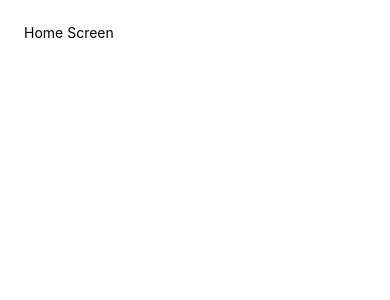
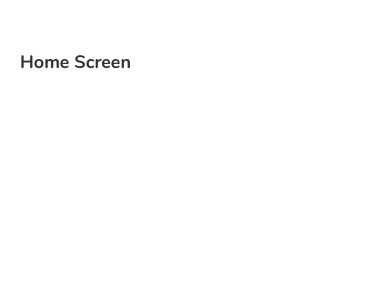
Before and after one commit to siegblink/game-zone, a React Native app: screen / in a window 390 px wide. Shown: the top 300 px of the page. Built offline with nearby package versions, Linux system fonts and the light colour scheme.

Commit message:
Add custom font style and global CSS styles.

```diff
--- a/App.js
+++ b/App.js
@@ -1,7 +1,20 @@
-import React from 'react'
-import { StyleSheet, Text, View } from 'react-native'
+import React, { useState } from 'react'
+import * as Font from 'expo-font'
+import { AppLoading } from 'expo'
 import Home from './screens/home'
 
+function getFonts() {
+  return Font.loadAsync({
+    'nunito-regular': require('./assets/fonts/Nunito-Regular.ttf'),
+    'nunito-bold': require('./assets/fonts/Nunito-Bold.ttf'),
+  })
+}
+
 export default function App() {
-  return <Home />
+  const [fontsLoaded, setFontsLoaded] = useState(false)
+  return fontsLoaded ? (
+    <Home />
+  ) : (
+    <AppLoading startAsync={getFonts} onFinish={() => setFontsLoaded(true)} />
+  )
 }
--- a/screens/home.js
+++ b/screens/home.js
@@ -1,16 +1,11 @@
 import React from 'react'
-import { StyleSheet, View, Text } from 'react-native'
+import { View, Text } from 'react-native'
+import { globalStyles } from '../styles/global'
 
 export default function Home() {
   return (
-    <View style={styles.container}>
-      <Text>Home Screen</Text>
+    <View style={globalStyles.container}>
+      <Text style={globalStyles.titleText}>Home Screen</Text>
     </View>
   )
 }
-
-const styles = StyleSheet.create({
-  container: {
-    padding: 24,
-  },
-})
--- a/styles/global.js
+++ b/styles/global.js
@@ -0,0 +1,18 @@
+import { StyleSheet } from 'react-native'
+
+export const globalStyles = StyleSheet.create({
+  container: {
+    padding: 20,
+    paddingTop: 50,
+    flex: 1,
+  },
+  titleText: {
+    fontFamily: 'nunito-bold',
+    fontSize: 18,
+    color: '#333',
+  },
+  paragraph: {
+    marginVertical: 8,
+    lineHeight: 20
+  }
+})
```
Also changed, not shown: screens/about.js (+2 -7 lines), screens/reviewDetails.js (+3 -8 lines), assets/fonts/Nunito-Bold.ttf (added), assets/fonts/Nunito-Regular.ttf (added).
